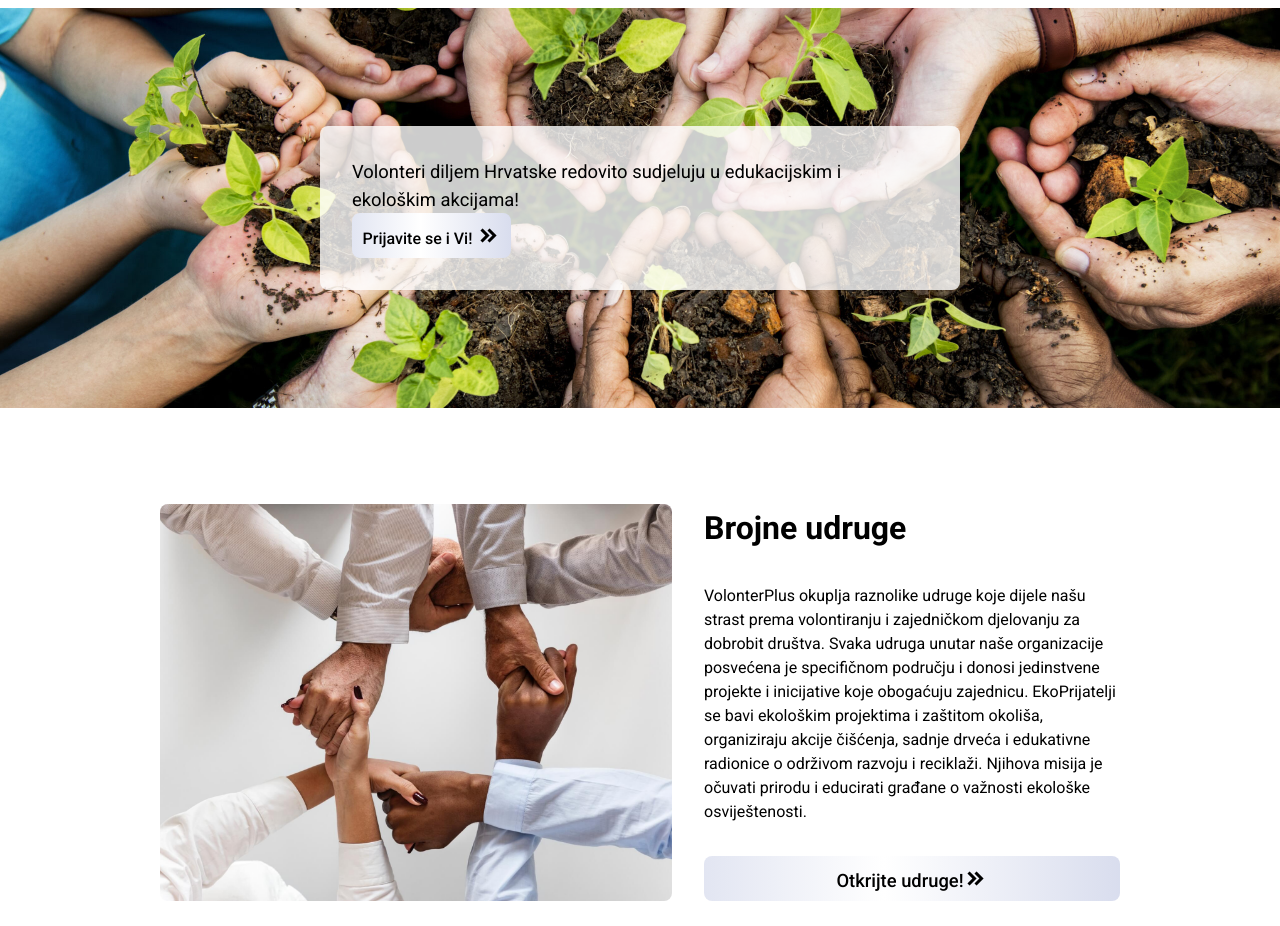
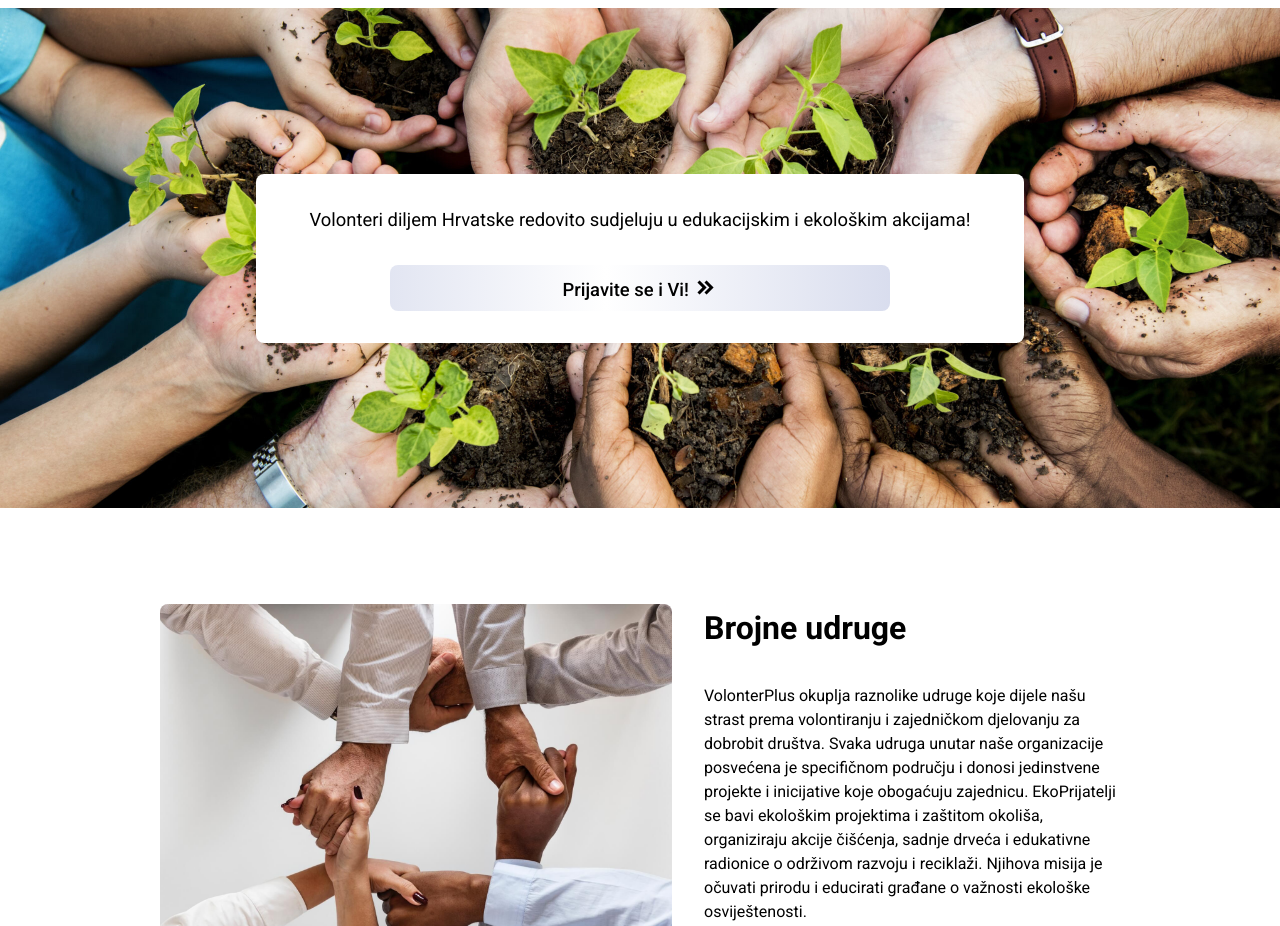
Before and after one commit to petraroso/VolonterPlus, a React (Vite) app: page / in a window 1280 px wide. Shown: the part 1120-2046 px from the top of the page. Built offline with nearby package versions, Linux system fonts and the light colour scheme.

Commit message:
Parallax design

```diff
--- a/src/App.css
+++ b/src/App.css
@@ -56,21 +56,32 @@ index.css or it's in the component style file*/
   width: 100%;
   display: flex;
   background-image: url("./assets/volunteering2.jpg");
-  height: 400px;
+  height: 500px;
   background-attachment: fixed;
   background-position: center;
   background-repeat: no-repeat;
   background-size: cover;
 }
 .parallax-image div {
-  width: 50%;
+  display: flex;
+  flex-direction: column;
+  align-items: center;
+  width: 60%;
   margin: auto;
   padding: 2rem;
-  background: rgba(255, 255, 255, 0.8);
+  background: var(--clr-light);
   font-size: 1.15rem;
   border-radius: 8px;
 }
+.parallax-image div p {
+  margin-bottom: 2rem;
+}
+.parallax-image button {
+  max-width: 500px;
+  width: 100%;
+}
 .parallax-image a {
+  font-size: 1.15rem;
   font-weight: 500;
 }
 .parallax-image a i {
```
